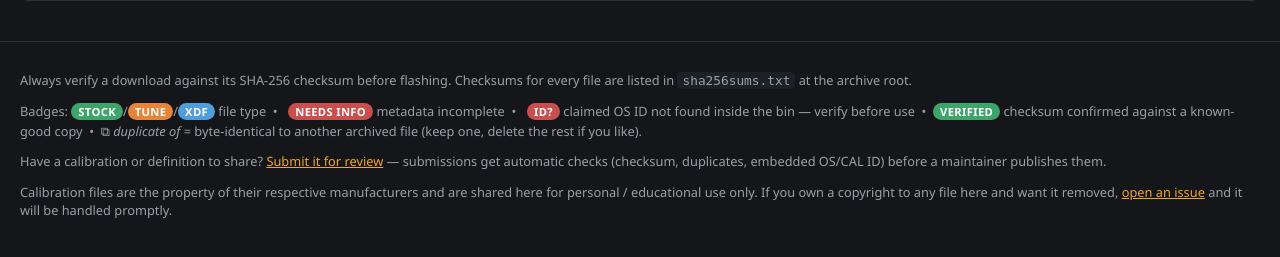
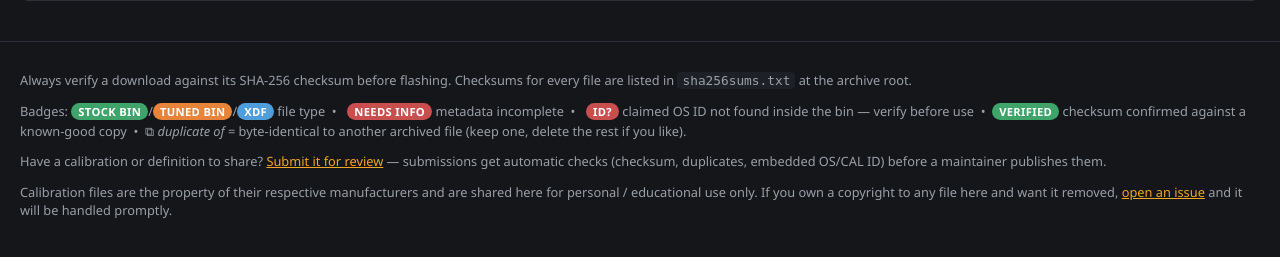
Before and after one commit to GT238/Tuning-Files, a Flask app: template templates/index.html in a window 1280 px wide. Shown: the part 384-641 px from the top of the page. Run offline with Flask 3, Linux system fonts and the light colour scheme; the template is opened without the code that fills it, so the values that code supplies are empty.

Commit message:
Type filter gains 'Bins (stock + tuned)' pseudo-filter; badges/legend renamed to 'Stock bin'/'Tuned bin' so bins are findable by name

```diff
--- a/catalog/index.html
+++ b/catalog/index.html
@@ -53,7 +53,7 @@
 <footer>
   <p>Always verify a download against its SHA-256 checksum before flashing.
      Checksums for every file are listed in <code>sha256sums.txt</code> at the archive root.</p>
-  <p>Badges: <span class="badge t-stock">stock</span>/<span class="badge t-tune">tune</span>/<span class="badge t-xdf">xdf</span>
+  <p>Badges: <span class="badge t-stock">stock bin</span>/<span class="badge t-tune">tuned bin</span>/<span class="badge t-xdf">xdf</span>
      file type &nbsp;•&nbsp; <span class="badge t-missing">needs info</span> metadata incomplete
      &nbsp;•&nbsp; <span class="badge t-missing">ID?</span> claimed OS ID not found inside the bin — verify before use
      &nbsp;•&nbsp; <span class="badge t-stock">verified</span> checksum confirmed against a known-good copy
--- a/templates/app.js
+++ b/templates/app.js
@@ -16,7 +16,7 @@ function humanSize(b) {
   return (v >= 100 ? Math.round(v) : v.toFixed(1)) + " " + units[i];
 }
 
-const TYPE_LABELS = { stock: "Stock", tune: "Tune", xdf: "XDF", tool: "Tool", doc: "Doc", other: "Other" };
+const TYPE_LABELS = { stock: "Stock bin", tune: "Tuned bin", xdf: "XDF", tool: "Tool", doc: "Doc", other: "Other" };
 function badge(t) {
   const label = TYPE_LABELS[t] || (t || "file");
   const cls = TYPE_LABELS[t] ? "t-" + t : "t-other";
@@ -31,9 +31,14 @@ function haystack(f) {
 
 function filtered() {
   const tokens = state.q.toLowerCase().split(/\s+/).filter(Boolean);
+  const typeMatch = f => {
+    if (state.type === "all") return true;
+    if (state.type === "bins") return f.type === "stock" || f.type === "tune";
+    return f.type === state.type;
+  };
   const out = state.files.filter(f => {
     if (state.maker !== "all" && f.manufacturer !== state.maker) return false;
-    if (state.type !== "all" && f.type !== state.type) return false;
+    if (!typeMatch(f)) return false;
     if (state.needsOnly && !f.needs_metadata) return false;
     if (tokens.length && !tokens.every(t => haystack(f).includes(t))) return false;
     return true;
@@ -142,7 +147,9 @@ function populateFilters(files) {
   const known = ["stock", "tune", "xdf", "tool", "doc", "other"];
   const types = [...known.filter(t => present.has(t)),
                  ...[...present].filter(t => !known.includes(t)).sort()];
+  const binCount = files.filter(f => f.type === "stock" || f.type === "tune").length;
   el("f-type").innerHTML = '<option value="all">All types</option>' +
+    (binCount ? `<option value="bins">Bins (stock + tuned) — ${binCount}</option>` : "") +
     types.map(t => `<option value="${esc(t)}">${esc(TYPE_LABELS[t] || t)}</option>`).join("");
 }
 
--- a/templates/index.html
+++ b/templates/index.html
@@ -53,7 +53,7 @@
 <footer>
   <p>Always verify a download against its SHA-256 checksum before flashing.
      Checksums for every file are listed in <code>sha256sums.txt</code> at the archive root.</p>
-  <p>Badges: <span class="badge t-stock">stock</span>/<span class="badge t-tune">tune</span>/<span class="badge t-xdf">xdf</span>
+  <p>Badges: <span class="badge t-stock">stock bin</span>/<span class="badge t-tune">tuned bin</span>/<span class="badge t-xdf">xdf</span>
      file type &nbsp;•&nbsp; <span class="badge t-missing">needs info</span> metadata incomplete
      &nbsp;•&nbsp; <span class="badge t-missing">ID?</span> claimed OS ID not found inside the bin — verify before use
      &nbsp;•&nbsp; <span class="badge t-stock">verified</span> checksum confirmed against a known-good copy
```
Also changed, not shown: catalog/app.js (+9 -2 lines), README.md, catalog/index.json.
